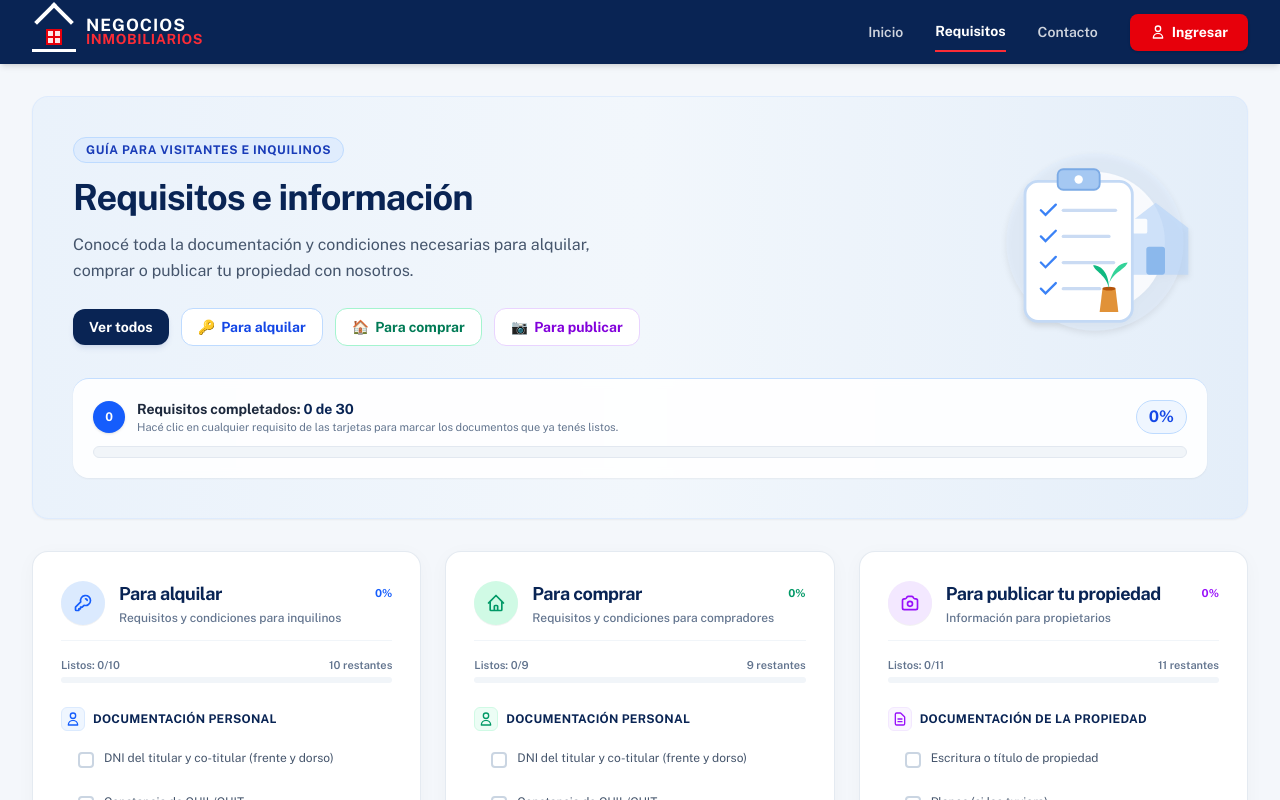
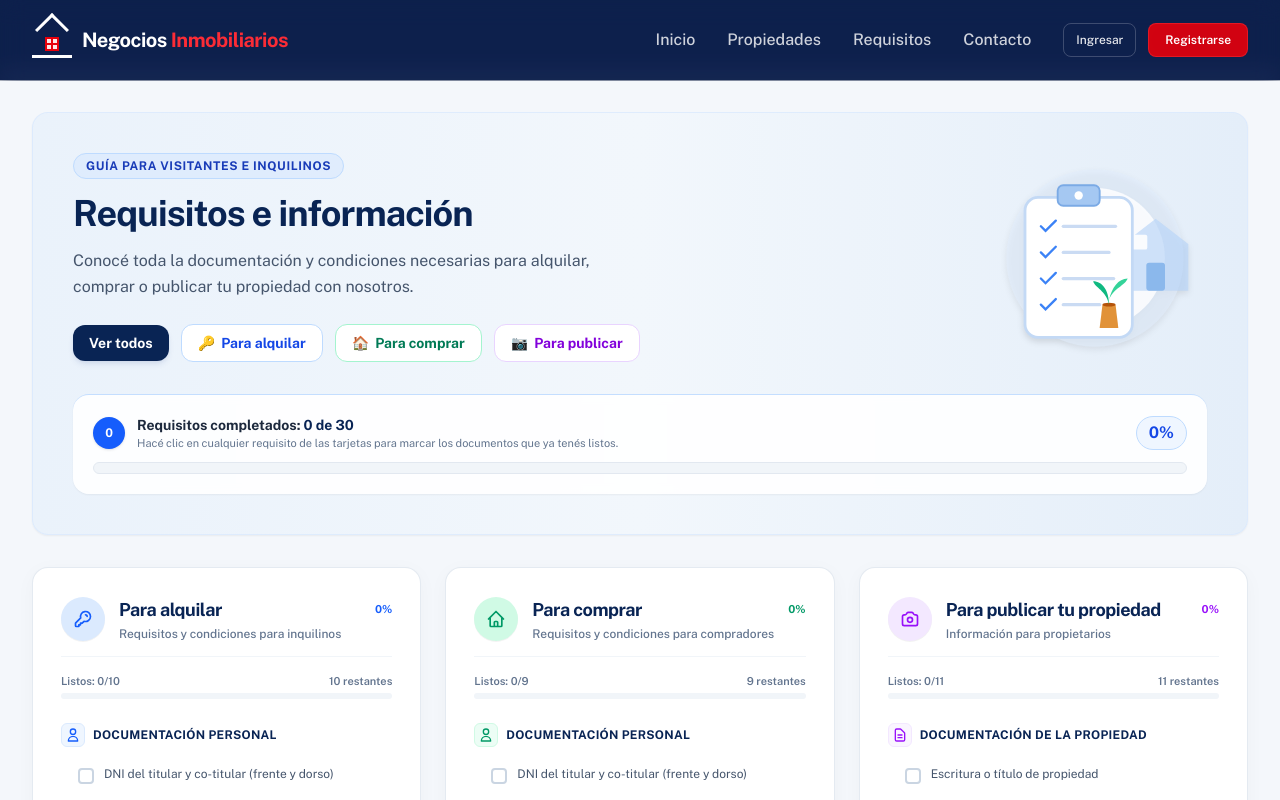
Before and after one commit to epilef9/negocios-inmobiliarios, a Next.js app in the folder frontend/: page /requisitos in a window 1280 px wide. Shown: the top 800 px of the page. Built offline with nearby package versions, Linux system fonts and the light colour scheme; no server answers.

Commit message:
Correccion de conflictos entre ramas, navbar y logica de servidor backend

```diff
--- a/frontend/app/requisitos/page.tsx
+++ b/frontend/app/requisitos/page.tsx
@@ -2,6 +2,7 @@
 
 import React, { useState } from "react";
 import Link from "next/link";
+import Navbar from "@/components/Navbar";
 
 interface RequirementItem {
   id: string;
@@ -268,50 +269,9 @@ export default function RequisitosPage() {
   return (
     <div className="min-h-screen bg-[#f4f7fb] text-[#141a2b] font-sans flex flex-col selection:bg-red-600 selection:text-white">
       {/* 1. Header / Navbar */}
-      <header className="sticky top-0 z-50 bg-[#092454] text-white shadow-md">
-        <div className="mx-auto flex h-[64px] max-w-7xl items-center justify-between px-4 sm:px-6 lg:px-8">
-          {/* Logo */}
-          <Link href="/" className="flex items-center gap-2.5 transition hover:opacity-95">
-            <span className="relative flex h-10 w-11 items-end justify-center border-b-[3px] border-white pb-0.5">
-              <span className="absolute -top-1 h-7 w-7 rotate-45 border-l-[4px] border-t-[4px] border-white" />
-              <span className="relative z-10 mb-0.5 grid h-4 w-4 grid-cols-2 gap-0.5 bg-red-600 p-0.5">
-                <i className="bg-white/90" />
-                <i className="bg-white/90" />
-                <i className="bg-white/90" />
-                <i className="bg-white/90" />
-              </span>
-            </span>
-            <span className="leading-[0.9]">
-              <strong className="block text-[17px] font-bold tracking-[0.06em] text-white">NEGOCIOS</strong>
-              <b className="block text-[14px] font-bold tracking-[0.04em] text-red-500">INMOBILIARIOS</b>
-            </span>
-          </Link>
+      <header className="relative h-20 bg-[#10265A] font-sans selection:bg-red-600 selection:text-white">
+              <Navbar />
 
-          {/* Navigation links */}
-          <nav className="hidden items-center gap-8 text-[14px] font-semibold md:flex">
-            <Link href="/" className="py-2 text-white/80 transition hover:text-white">
-              Inicio
-            </Link>
-            <Link
-              href="/requisitos"
-              className="border-b-2 border-red-500 py-2 text-white font-bold"
-            >
-              Requisitos
-            </Link>
-            <Link href="/contacto" className="py-2 text-white/80 transition hover:text-white">
-              Contacto
-            </Link>
-            <Link
-              href="/admin"
-              className="flex items-center gap-1.5 rounded-lg bg-red-600 px-5 py-2 text-white font-bold shadow-sm transition hover:bg-red-500 active:scale-95"
-            >
-              <svg className="w-4 h-4" fill="none" viewBox="0 0 24 24" stroke="currentColor" strokeWidth={2}>
-                <path strokeLinecap="round" strokeLinejoin="round" d="M16 7a4 4 0 11-8 0 4 4 0 018 0zM12 14a7 7 0 00-7 7h14a7 7 0 00-7-7z" />
-              </svg>
-              Ingresar
-            </Link>
-          </nav>
-        </div>
       </header>
 
       {/* 2. Main content container */}
--- a/frontend/components/Navbar.tsx
+++ b/frontend/components/Navbar.tsx
@@ -33,9 +33,8 @@ export default function Navbar() {
           {/* Desktop Navigation */}
           <div className="hidden lg:flex space-x-8 items-center">
             <Link href="/" className="text-white/80 hover:text-white font-medium transition-colors">Inicio</Link>
-            <Link href="/propiedades" className="text-white/80 hover:text-white font-medium transition-colors">Ventas</Link>
-            <Link href="/propiedades" className="text-white/80 hover:text-white font-medium transition-colors">Alquileres</Link>
-            <Link href="/propiedades" className="text-white/80 hover:text-white font-medium transition-colors">Alquiler Temporario</Link>
+            <Link href="/propiedades" className="text-white/80 hover:text-white font-medium transition-colors">Propiedades</Link>
+            <Link href="/requisitos" className="text-white/80 hover:text-white font-medium transition-colors">Requisitos</Link>
             <Link href="/contacto" className="text-white/80 hover:text-white font-medium transition-colors">Contacto</Link>
 
             {user ? (
@@ -106,8 +105,7 @@ export default function Navbar() {
           <div className="px-4 pt-4 pb-6 space-y-3">
             <Link href="/" className="block px-3 py-2 text-white/80 hover:text-white hover:bg-white/10 font-medium rounded-md transition-colors">Inicio</Link>
             <Link href="/propiedades" className="block px-3 py-2 text-white/80 hover:text-white hover:bg-white/10 font-medium rounded-md transition-colors">Ventas</Link>
-            <Link href="/propiedades" className="block px-3 py-2 text-white/80 hover:text-white hover:bg-white/10 font-medium rounded-md transition-colors">Alquileres</Link>
-            <Link href="/propiedades" className="block px-3 py-2 text-white/80 hover:text-white hover:bg-white/10 font-medium rounded-md transition-colors">Alquiler Temporario</Link>
+            <Link href="/requisitos" className="block px-3 py-2 text-white/80 hover:text-white hover:bg-white/10 font-medium rounded-md transition-colors">Requisitos</Link>
             <Link href="/contacto" className="block px-3 py-2 text-white/80 hover:text-white hover:bg-white/10 font-medium rounded-md transition-colors">Contacto</Link>
 
             {user ? (
```
Also changed, not shown: frontend/app/propiedades/page.tsx (+28 -1 lines), frontend/app/icon.svg (added), 4 other files (tests, documents, lock files or other folders).
